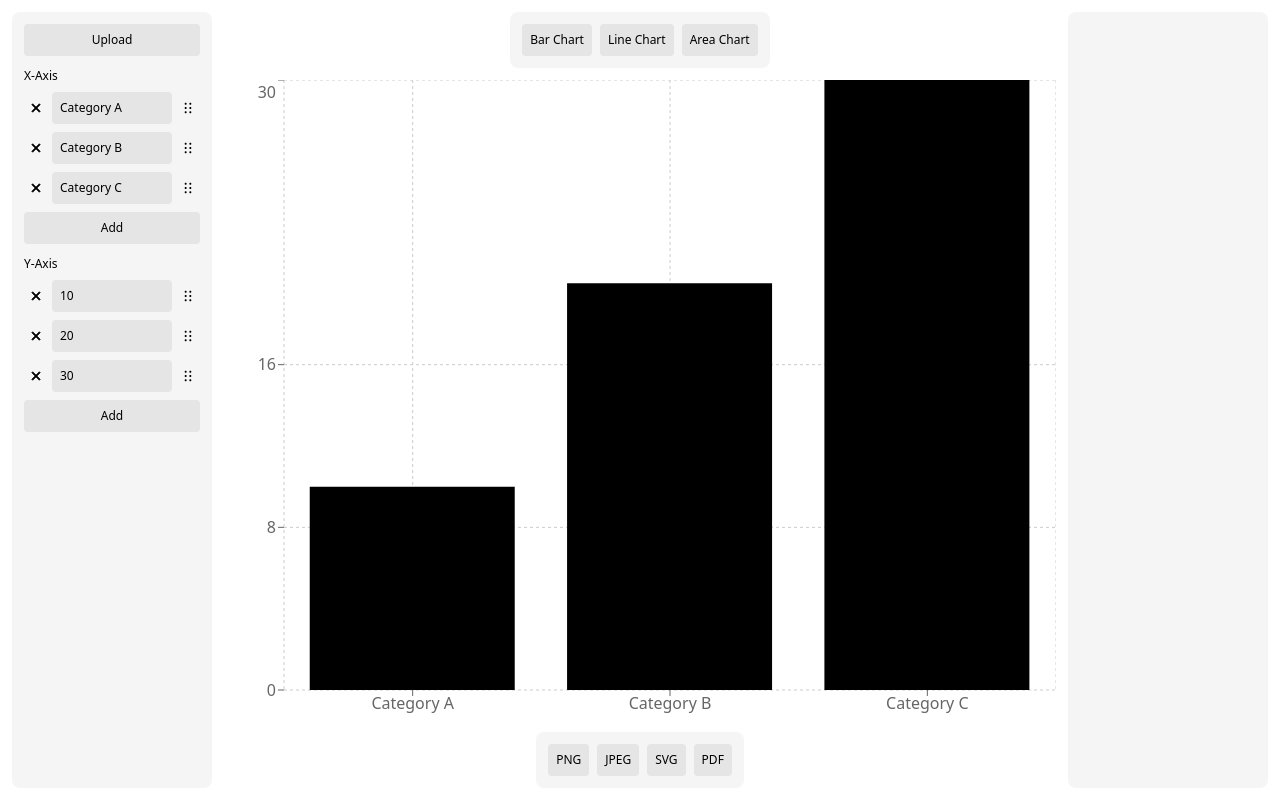
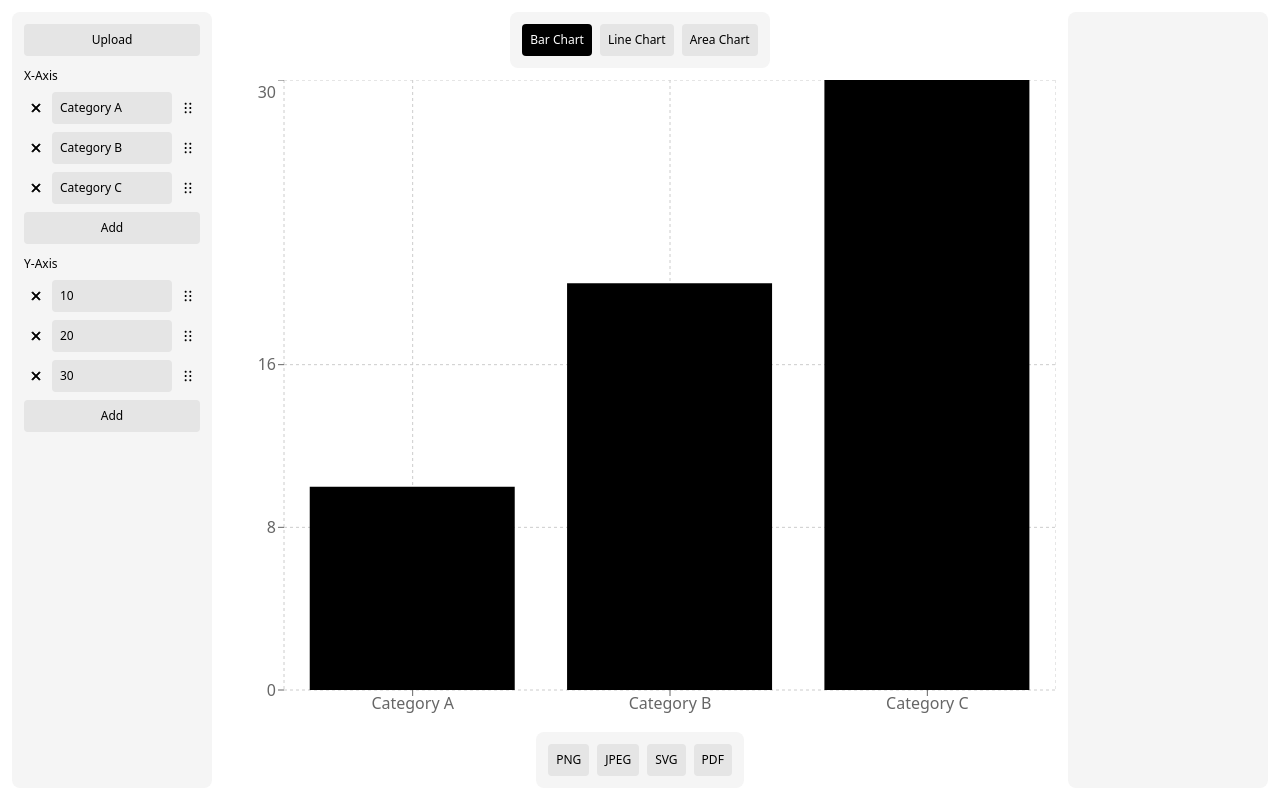
Before and after one commit to hsnfwz/chart-maker, a Next.js app: page / in a window 1280 px wide. Built offline with nearby package versions, Linux system fonts and the light colour scheme.

Commit message:
added selection functionality for charts

```diff
--- a/src/components/ChartSelect.tsx
+++ b/src/components/ChartSelect.tsx
@@ -11,15 +11,9 @@ function ChartSelect() {
 
   return (
     <>
-      <button
-        type="button"
-        onClick={() => setChart(Chart.Bar)}
-        className="bg-neutral-200 rounded p-2 cursor-pointer hover:bg-black hover:text-white"
-      >
-        Bar Chart
-      </button>
-      <button type="button" onClick={() => console.log('click')} className="bg-neutral-200 rounded p-2 cursor-pointer hover:bg-black hover:text-white">Line Chart</button>
-      <button type="button" onClick={() => console.log('click')} className="bg-neutral-200 rounded p-2 cursor-pointer hover:bg-black hover:text-white">Area Chart</button>
+      <button type="button" onClick={() => setChart(Chart.Bar)} className={`${chart === Chart.Bar ? 'bg-black text-white' : 'bg-neutral-200 text-black'} rounded p-2 cursor-pointer hover:bg-black hover:text-white`}>Bar Chart</button>
+      <button type="button" onClick={() => setChart(Chart.Line)} className={`${chart === Chart.Line ? 'bg-black text-white' : 'bg-neutral-200 text-black'} rounded p-2 cursor-pointer hover:bg-black hover:text-white`}>Line Chart</button>
+      <button type="button" onClick={() => setChart(Chart.Area)} className={`${chart === Chart.Area ? 'bg-black text-white' : 'bg-neutral-200 text-black'} rounded p-2 cursor-pointer hover:bg-black hover:text-white`}>Area Chart</button>
     </>
   );
 }
--- a/src/enums/chart.ts
+++ b/src/enums/chart.ts
@@ -1,6 +1,8 @@
 
 enum Chart {
   Bar = 0,
+  Line,
+  Area,
 };
 
 export {
```
